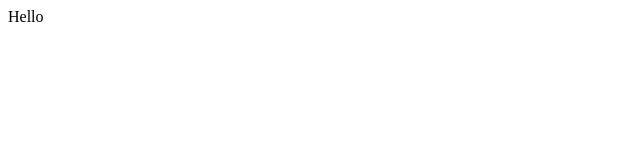
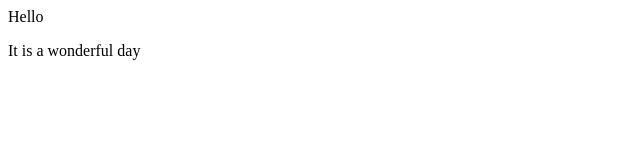
Before and after one commit to bkwiencien/bobrepo1, a plain HTML site: page index.html in a window 1280 px wide. Shown: the whole page, without its empty margins (0-640 px from the left). Drawn offline with Linux system fonts and the light colour scheme.

Commit message:
added some content

```diff
--- a/index.html
+++ b/index.html
@@ -1,5 +1,8 @@
 <html>
 <body>
-Hello
+    <div>
+        <p>Hello</p>
+        <p>It is a wonderful day</p>
+    </div>
 </body>
 </html>
```
